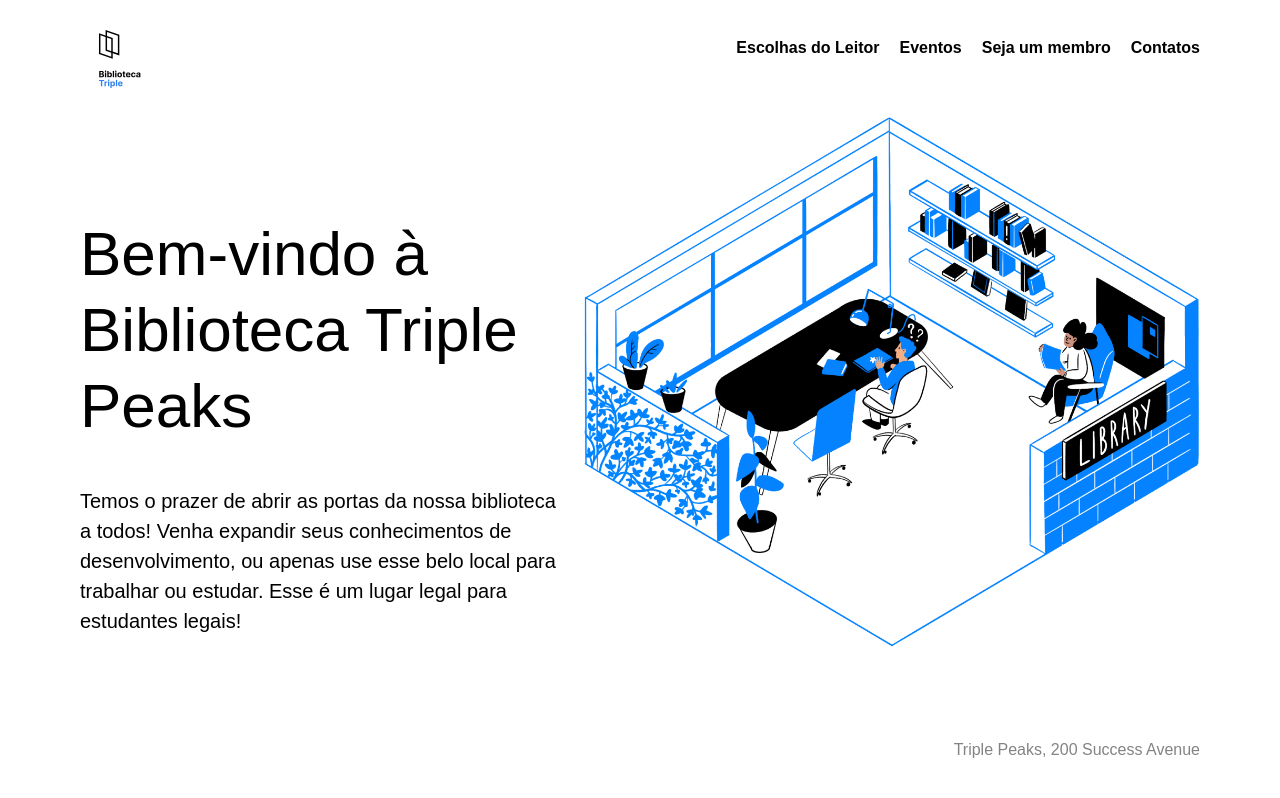
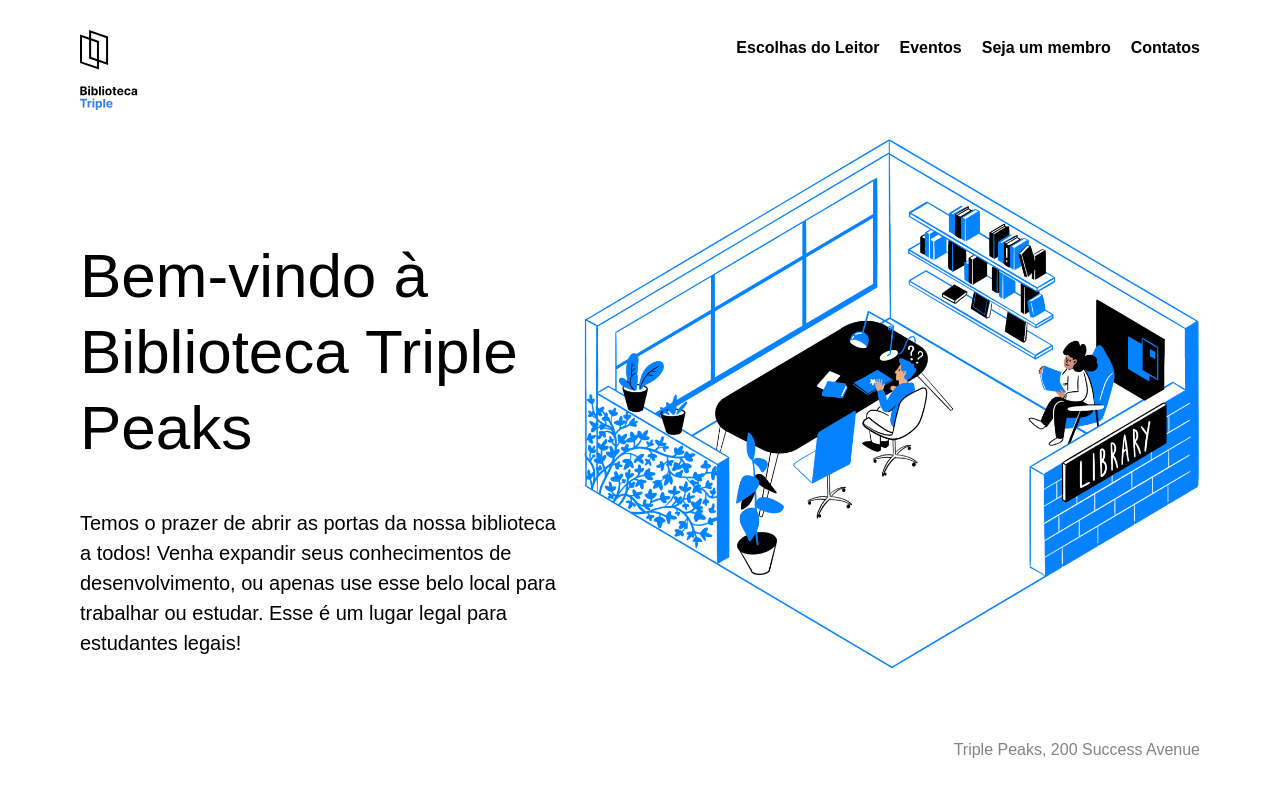
Before and after one commit to malupcosta/web_project_library, a plain HTML site: page index.html in a window 1280 px wide. Shown: the top 798 px of the page. Drawn offline with Linux system fonts and the light colour scheme.

Commit message:
feat: estrutura inicial recuperada

```diff
--- a/styles/style.css
+++ b/styles/style.css
@@ -24,8 +24,8 @@
 }
 
 .nav__logo {
-  width: 80px;
-  height: 58px;
+  width: 58px;
+  height: 80px;
 }
 
 .nav__links {
@@ -87,6 +87,7 @@
 
 .staff {
   background-image: url("../images/staff_picks_background.jpg");
+  background-size: cover;
   padding: 100px 0 140px;
 }
 
```
